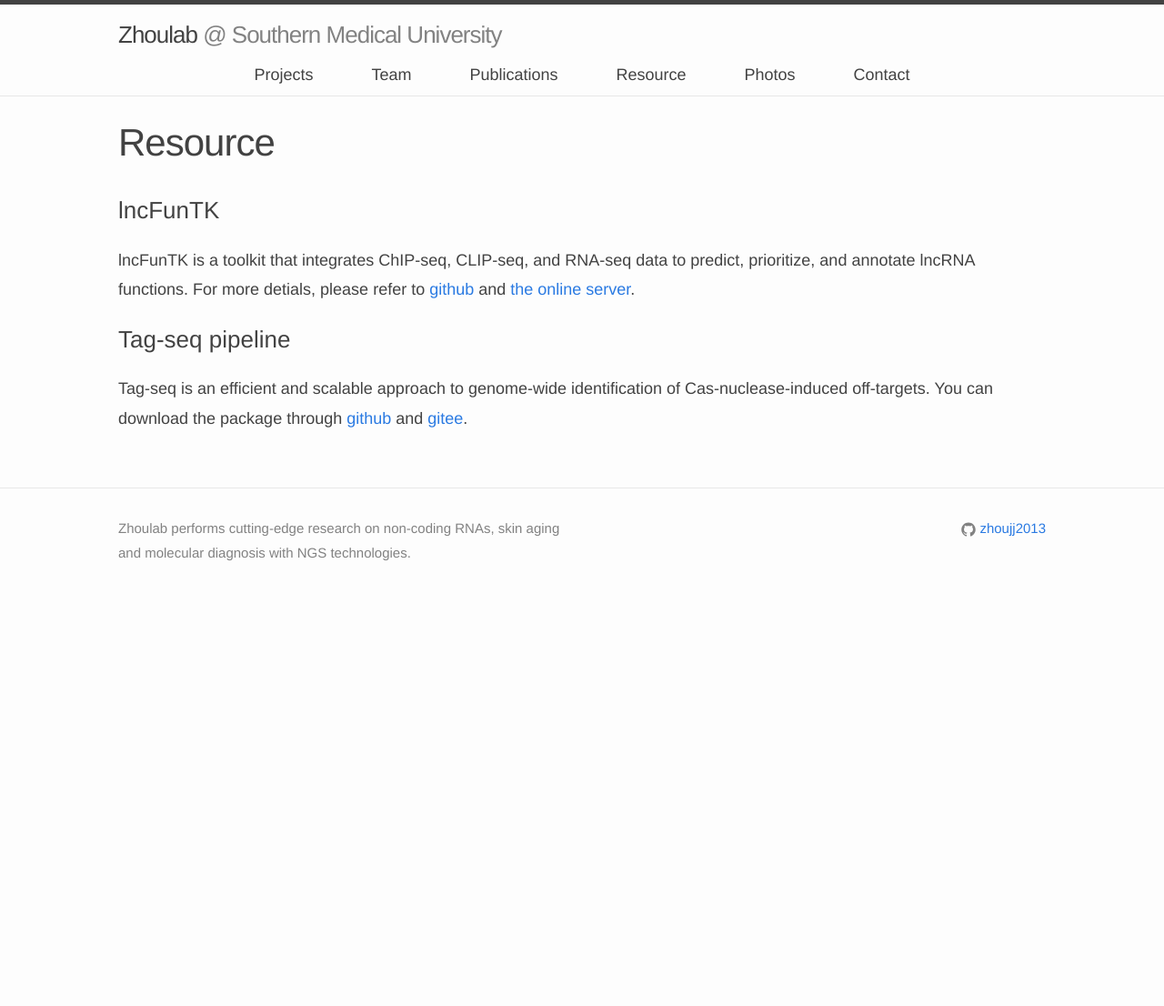
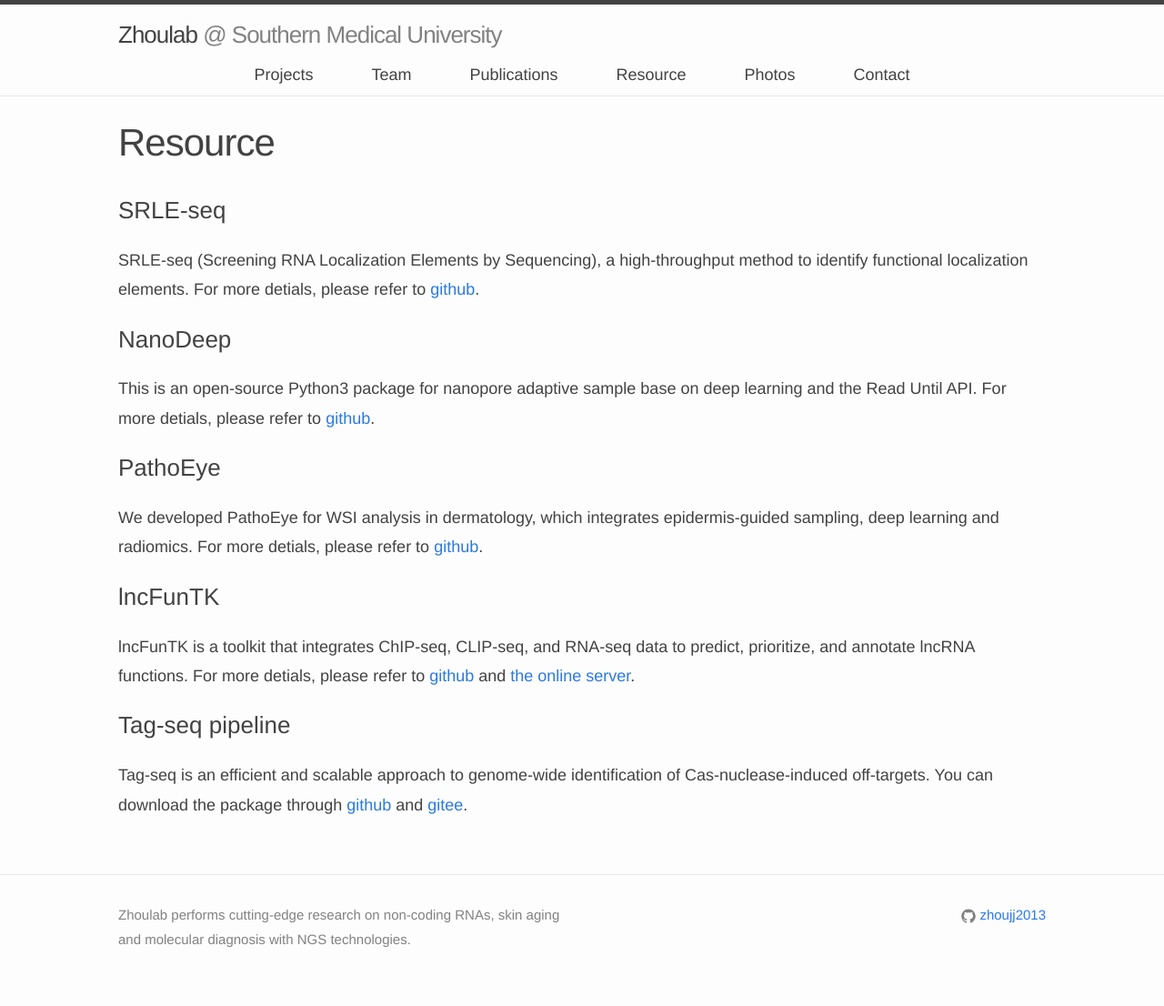
Before and after one commit to zhoujj2013/zhournalab, a Jekyll site: the page built from _pages/resource/index.md, in a window 1280 px wide. Shown: the whole page at 91% size. Built offline with Jekyll 4.4.1, drawn with Linux system fonts in a browser that asks for light colours; nearby versions of some CDN libraries; before the commit the page ends 900 px from its top, so only the background shows below that.

Commit message:
Update index.md

```diff
--- a/_pages/resource/index.md
+++ b/_pages/resource/index.md
@@ -5,6 +5,21 @@ permalink: /resource/
 toggle: on
 rank: 5
 ---
+
+### SRLE-seq
+
+SRLE-seq (Screening RNA Localization Elements by Sequencing), a high-throughput method to identify functional localization elements.
+For more detials, please refer to <a href="https://github.com/lysovosyl/SRLE-seq">github</a>.
+
+### NanoDeep
+
+This is an open-source Python3 package for nanopore adaptive sample base on deep learning and the Read Until API.
+For more detials, please refer to <a href="https://github.com/lysovosyl/NanoDeep">github</a>.
+
+### PathoEye
+
+We developed PathoEye for WSI analysis in dermatology, which integrates epidermis-guided sampling, deep learning and radiomics.
+For more detials, please refer to <a href="https://github.com/lysovosyl/PathoEye">github</a>.
 
 ### lncFunTK
 
```
